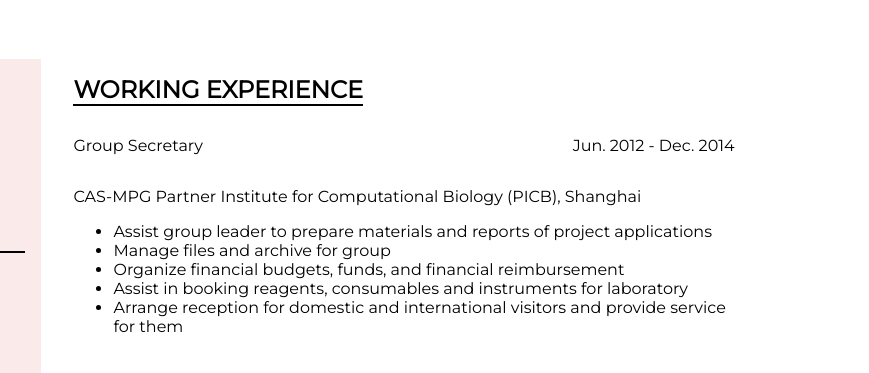
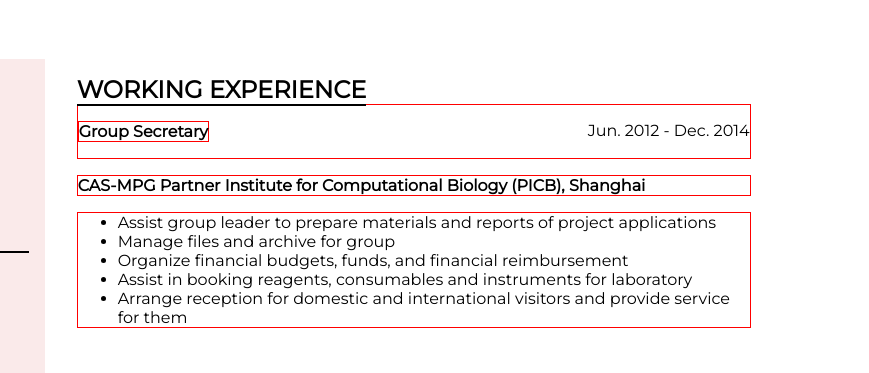
Before and after one commit to jing-chu/portfolio-and-cv, a plain HTML site: page cv.html in a window 1280 px wide. Shown: the part 101-474 px from the top of the page, 411-1280 px from the left. Drawn offline with Linux system fonts and the light colour scheme.

Commit message:
afternoon break

```diff
--- a/cv.html
+++ b/cv.html
@@ -54,15 +54,14 @@
                             <p class="info-date">Jun. 2012 - Dec. 2014</p>
                         </div>
                         <p class="info-bold">CAS-MPG Partner Institute for Computational Biology (PICB), Shanghai</p>
-                        <p class="detail-list">
-                            <ul>
+                        <ul class="detail-list">
                             <li>Assist group leader to prepare materials and reports of project applications</li>
                             <li>Manage files and archive for group</li>
                             <li>Organize financial budgets, funds, and financial reimbursement</li>
                             <li>Assist in booking reagents, consumables and instruments for laboratory</li>
                             <li>Arrange reception for domestic and international visitors and provide service for them</li>
                         </ul>
-                        </p>
+
                     </div>
                 </div>
                 <div class="education">
--- a/resources/sass/_cv.scss
+++ b/resources/sass/_cv.scss
@@ -52,7 +52,8 @@
 }
 
 .info-box{
-    margin: 1rem 1rem;
+    margin-left:1rem;
+
 }
 
 .info-title{
@@ -60,4 +61,15 @@
     flex-direction: row;
     justify-content: space-between;
 
+    border:1px solid red;
 }
+
+.info-bold{
+    font-weight: bolder;
+    border:1px solid red;
+
+}
+
+.detail-list{
+    border:1px solid red;
+}
```
Also changed, not shown: index.html (+2 -0 lines), resources/css/main.css, 1 other file. Lines whose indentation alone changed are shown as unchanged.
